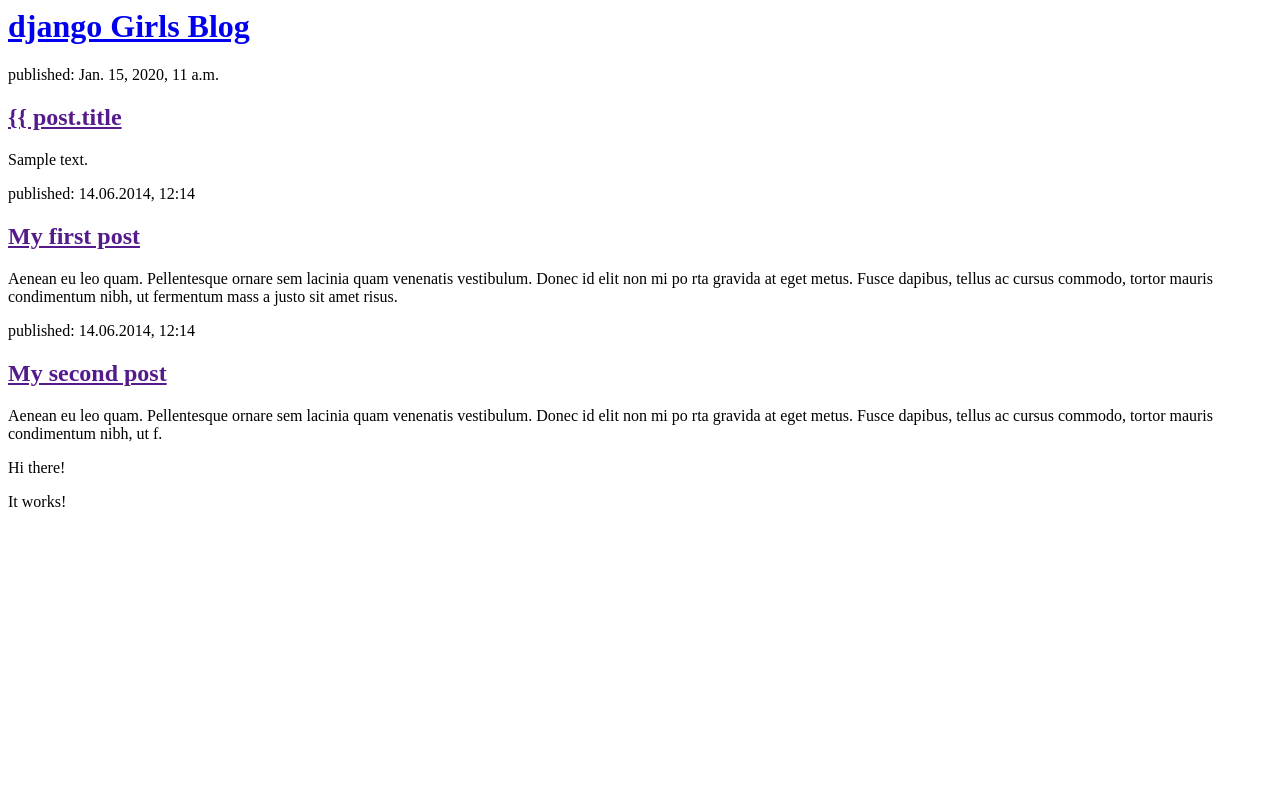
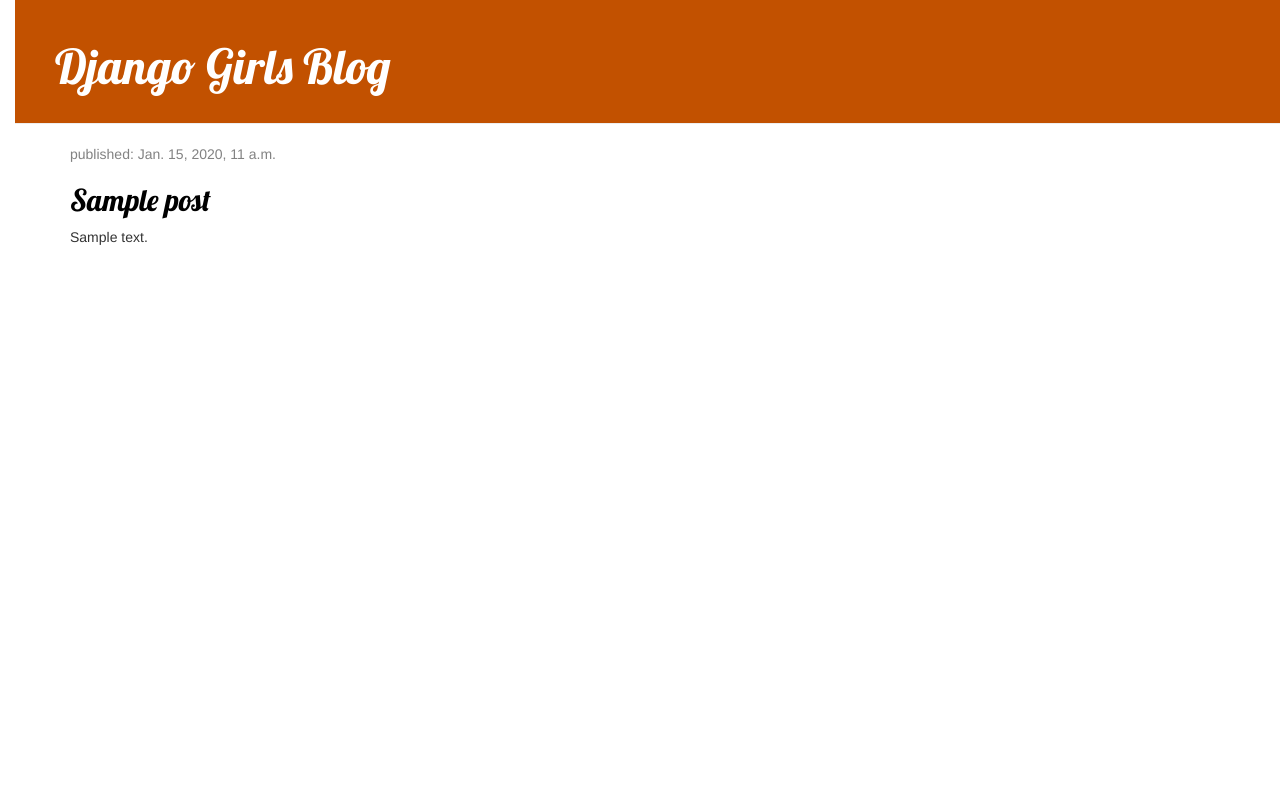
Before and after one commit to epotimeT/my-first-blog, a Django app: page / in a window 1280 px wide. Run offline with Django 3.2, Linux system fonts and the light colour scheme; tables that the repository leaves empty hold one stand-in row (values such as "Sample post"); some libraries are stand-ins or nearby versions.

Commit message:
Added vines and template for detailed blog post as well as CSS for the site."

```diff
--- /dev/null
+++ b/blog/static/css/blog.css
@@ -0,0 +1,54 @@
+h1 a, h2 a {
+	color:	#C25100;
+	font-family: 'Lobster';
+}
+
+body {
+	padding-left: 15px;
+}
+
+.page-header {
+	background-color: #C25100;
+	margin-top:	0;
+	padding: 20px 20px 20px	40px;
+}
+
+.page-header h1, .page-header h1 a,	.page-header h1	a:visited, .page-header	h1	a:active {
+	color:	#ffffff;
+	font-size:	36pt;
+	text-decoration:	none;
+}
+
+.content {
+	margin-left: 40px;
+}
+
+h1,	h2,	h3,	h4{
+	font-family: 'Lobster',	cursive;
+}
+
+.date{
+	color:#828282;
+}
+
+.save {
+	float:	right;
+}
+
+.post-form	textarea, .post-form input {
+	width:	100%;
+}
+
+.top-menu, .top-menu:hover, .top-menu:visited {
+	color:	#ffffff;
+	float:	right;
+	font-size:	26pt;
+	margin-right:	20px;
+}
+
+.post {
+	margin-bottom: 70px;
+}
+.post h2 a,	.post h2 a:visited {
+	color:	#000000;
+}
--- /dev/null
+++ b/blog/templates/blog/base.html
@@ -0,0 +1,21 @@
+{% load static %}
+
+<html>
+	<head>
+		<title>Temi's  blog</title>
+		<link rel="stylesheet" href="//maxcdn.bootstrapcdn.com/bootstrap/3.2.0/css/bootstrap.min.css">
+		<link rel="stylesheet" href="//maxcdn.bootstrapcdn.com/bootstrap/3.2.0/css/bootstrap-theme.min.css">
+		<link href="//fonts.googleapis.com/css?family=Lobster&subset=latin,latin-ext" rel="stylesheet" type="text/css">
+		<link rel="stylesheet" href="{%	static 'css/blog.css' %}">
+
+	</head>
+	<body>
+		<div class="page-header">
+			<h1><a	href="/">Django	Girls Blog</a></h1>
+		</div>
+		<div class="content	container">
+			<div	class="row">										<div class="col-md-8">									{%	block content %}									{%	endblock %}											</div>
+			</div>
+		</div>
+	</body>
+</html>
--- a/blog/templates/blog/post_list.html
+++ b/blog/templates/blog/post_list.html
@@ -1,31 +1,11 @@
-<html>
-	<head>
-		<title>Temi's  blog</title>
-	</head>
-	<body>
-		<div>												<h1><a	href="/">django	Girls	Blog</a></h1></div>
+{%	extends	'blog/base.html'%}
 
-		{% for post in posts %}
-			<div>
-				<p>published: {{ post.published_date}}</p>
-				<h2><a href="">{{ post.title </a></h2>
-				<p>{{ post.text|linebreaksbr }}</p>
-			</div>
-		{% endfor %}
-			<div>
-				<p>published:	14.06.2014,	12:14
-
-				</p>
-				<h2><a	href="">My	first	post</a></h2>
-				<p>Aenean eu leo quam.	Pellentesque ornare	sem	lacinia	quam	venenatis	vestibulum.	Donec id	elit non	mi	po rta	gravida	at	eget metus.	Fusce	dapibus,	tellus	ac	cursus	commodo, tortor	mauris condimentum	nibh,	ut	fermentum mass a justo sit	amet	risus.</p>
-			</div>
-
-			<div>
-				<p>published: 14.06.2014, 12:14</p>
-				<h2><a	href="">My	second	post</a></h2>
-				<p>Aenean eu leo quam. Pellentesque	ornare	sem	lacinia	quam venenatis	vestibulum.	Donec id elit	non	mi	po rta	gravida	at  eget metus.	Fusce	dapibus, tellus	ac	cursus	commodo,	tortor	mauris	condimentum	nibh,	ut	f.</p>
-			</div>
-		<p>Hi	there!</p>
-		<p>It	works!</p>
-	</body>
-</html>
+{% block content %}
+	{%	for	post	in	posts	%}
+	<div	class="post">
+		<div	class="date">								published: {{ post.published_date	}}						</div>
+		<h2><a	href="{% url 'post_detail' pk=post.pk %}">{{ post.title }}</a></h2>
+		<p>{{ post.text|linebreaksbr }}</p>
+	</div>
+	{%	endfor	%}
+{% endblock %}
--- a/blog/urls.py
+++ b/blog/urls.py
@@ -1,6 +1,7 @@
 from django.urls import path
-from . import views
+from .import views
 
 urlpatterns = [
 	path('', views.post_list, name='post_list'),
+	path('post/<int:pk>/',	views.post_detail,	name='post_detail'),
 ]
--- a/blog/views.py
+++ b/blog/views.py
@@ -1,8 +1,14 @@
 from django.shortcuts import render
 from django.utils import timezone
+from django.shortcuts import render, get_object_or_404
 from .models import Post
 
 def post_list(request):
 	posts= Post.objects.filter(published_date__lte=timezone.now()).order_by('published_date')
 	return render(request, 'blog/post_list.html', {'posts': posts})
+
+def	post_detail(request, pk):
+	post =	get_object_or_404(Post,	pk=pk)
+	return render(request,	'blog/post_detail.html', {'post':	post})
+
 # Create your views here.
```
Also changed, not shown: blog/templates/blog/post_detail.html (added, +10 -0 lines).
